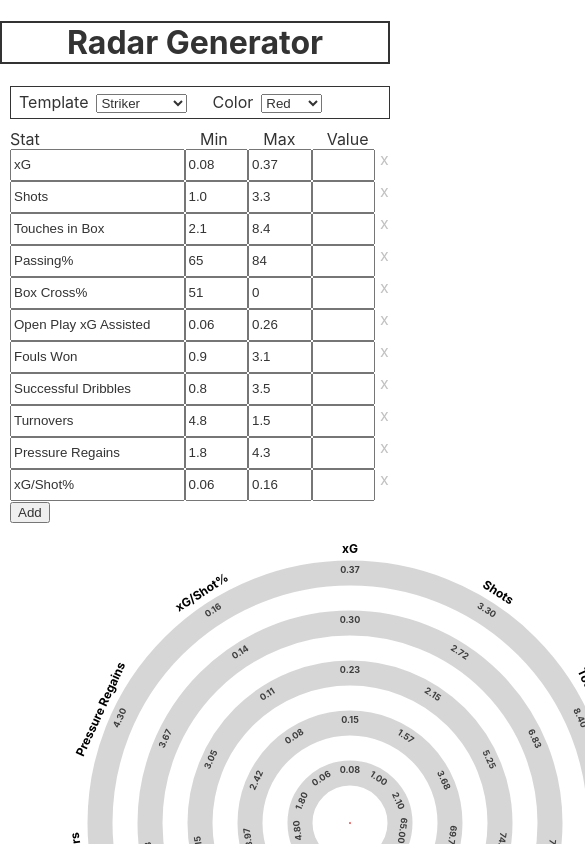
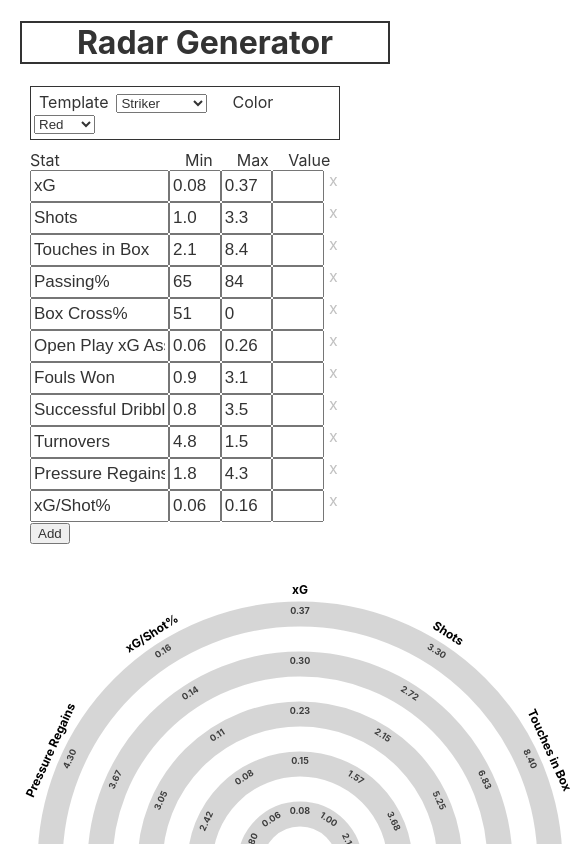
Before and after one commit to prayagko/radar-generator, a React (Create React App) app: page / in a window 390 px wide. Shown: the top 844 px of the page, 585 px wide, since content can reach past the window. Built offline with nearby package versions, Linux system fonts and the light colour scheme.

Commit message:
fixed zoomed in on launch on mobile

```diff
--- a/public/index.html
+++ b/public/index.html
@@ -2,8 +2,8 @@
 <html lang="en">
   <head>
     <meta charset="utf-8" />
-    <link rel="icon" href="%PUBLIC_URL%/radar-favicon.png" />
-    <meta name="viewport" content="width=device-width, initial-scale=1" />
+    <!-- <link rel="icon" href="%PUBLIC_URL%/radar-favicon.png" /> -->
+    <meta name="viewport" content="width=device-width, initial-scale=0.5" />
     <meta name="theme-color" content="#000000" />
     <meta
       name="description"
--- a/src/App.css
+++ b/src/App.css
@@ -4,6 +4,7 @@
 }
 
 .app-header{
+  margin-left:20px;
   text-align: center;
   border: 2px solid;
 }
@@ -16,7 +17,9 @@
 
 .choose{
   flex:1;
-  padding-left: 10px;
+  margin-left:30px;
+  margin-right: 50px;
+  margin-bottom: 20px;
 }
 
 .options{
@@ -43,7 +46,6 @@
 
 .radar{
   flex:1.5;
-  padding-left:50px;
 }
 
 .field-labels{
@@ -66,14 +68,14 @@
 
 .input{
   width:0;
-
+  font-size: 17px;
 }
 
 .delete{
   width: 32px;
   height: 32px;
   opacity: 0.3;
-  width: 15px;
+  width: 16px;
   padding-left: 5px;
 }
 
```
